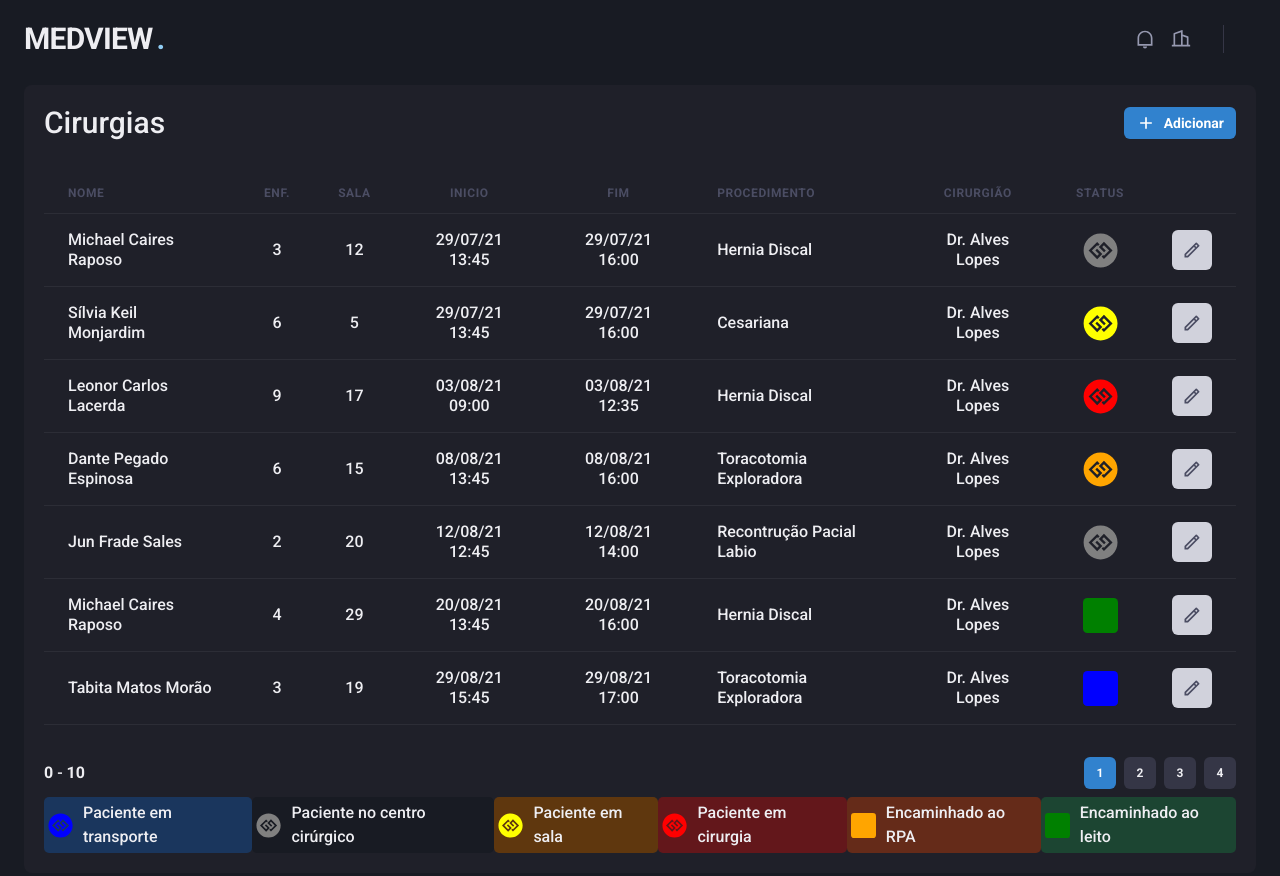
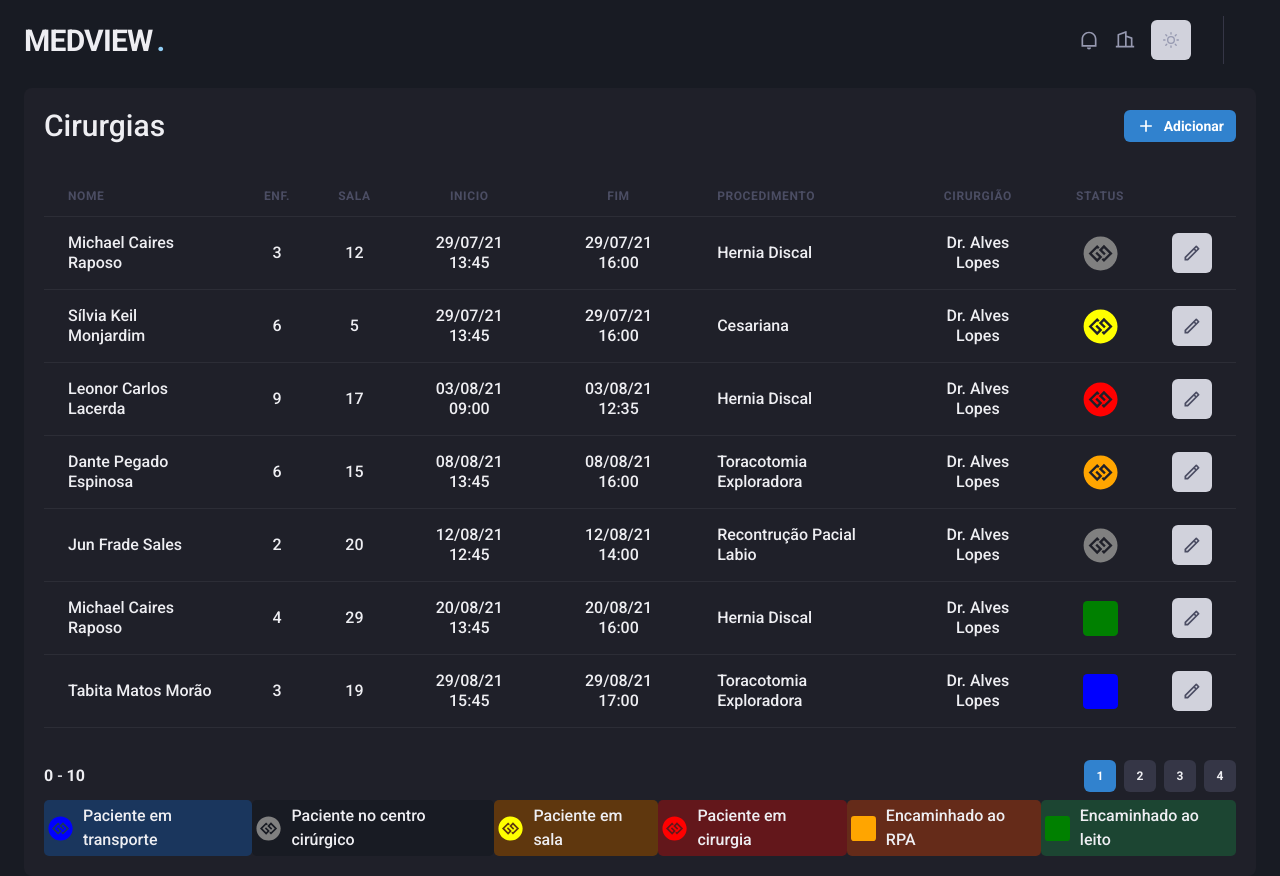
Before and after one commit to John-Cooper01/MEDVIEW, a Next.js app: page /dashboard in a window 1280 px wide. Built offline with nearby package versions, Linux system fonts and the light colour scheme.

Commit message:
addDarkMode 0.0.1v

```diff
--- a/package.json
+++ b/package.json
@@ -10,6 +10,7 @@
   },
   "dependencies": {
     "@chakra-ui/core": "^0.8.0",
+    "@chakra-ui/icons": "^1.0.14",
     "@chakra-ui/react": "^1.6.5",
     "@emotion/react": "^11.4.0",
     "@emotion/styled": "^11.3.0",
--- a/src/components/Header.tsx
+++ b/src/components/Header.tsx
@@ -1,7 +1,16 @@
-import { Flex, Text, HStack, Icon } from '@chakra-ui/react'
+import { Flex, Text, HStack, Icon, IconButton, useColorMode, useColorModeValue } from '@chakra-ui/react'
 import { RiNotificationLine, RiBuilding2Line } from 'react-icons/ri'
+import { SunIcon, MoonIcon } from '@chakra-ui/icons'
+
 
 export function Header() {
+
+  /*-------------------------------- THEMEDARK MODE ---------------------------------------*/
+  const { colorMode, toggleColorMode } = useColorMode()
+  const colorIcons = useColorModeValue('gray.300', 'black')
+  const colorText = useColorModeValue('gray.50', 'blue.200')
+  const color = useColorModeValue('blue.200', 'black')
+  /*---------------------------------------------------------------------------------------*/
   return (
     <Flex
       as='header'
@@ -18,13 +27,14 @@ export function Header() {
         fontWeight='bold'
         letterSpacing='tight'
         w='64'
+        color={colorText}
       >
         MEDVIEW
 
         <Text
           as='span'
           ml='1'
-          color='blue.200'
+          color={color}
         >
           .
         </Text>
@@ -43,8 +53,13 @@ export function Header() {
           borderRightWidth={1}
           borderColor='gray.700'
         >
-          <Icon as={RiNotificationLine} fontSize='20' />
-          <Icon as={RiBuilding2Line} fontSize='20' />
+          <Icon as={RiNotificationLine} color={colorIcons} fontSize='20' />
+          <Icon as={RiBuilding2Line} color={colorIcons} fontSize='20' />
+          <IconButton
+            aria-label='theme'
+            color={colorIcons}
+            icon={colorMode === 'light' ? <SunIcon /> : <MoonIcon />}
+            onClick={toggleColorMode} />
         </HStack>
       </Flex>
     </Flex>
--- a/src/pages/_app.tsx
+++ b/src/pages/_app.tsx
@@ -1,10 +1,11 @@
 import { AppProps } from 'next/app'
-import { ChakraProvider } from '@chakra-ui/react'
+import { ChakraProvider, ColorModeScript } from '@chakra-ui/react'
 import { theme } from '../styles/theme'
 
 function MyApp({ Component, pageProps }: AppProps) {
   return (
     <ChakraProvider theme={theme}>
+      <ColorModeScript initialColorMode={theme.config.initialColorMode} />
       <Component {...pageProps} />
     </ChakraProvider>
   )
--- a/src/styles/theme.ts
+++ b/src/styles/theme.ts
@@ -1,6 +1,14 @@
-import { extendTheme } from '@chakra-ui/react'
+import { extendTheme, ThemeConfig, useColorMode } from '@chakra-ui/react'
+import { mode } from '@chakra-ui/theme-tools'
+
+
+const config : ThemeConfig = {
+  initialColorMode: "light",
+  useSystemColorMode: false,
+}
 
 export const theme = extendTheme({
+  config,
   colors: {
     gray:{
     "900": "#181b23",
@@ -20,11 +28,11 @@ export const theme = extendTheme({
     body: 'Roboto',
   },
   styles: {
-    global: {
-      body: {
-        bg: 'gray.900',
+    global: (props) => ( {
+      body:  {
+        bg: mode('gray.900', 'gray.50')(props),
         color: 'gray.50'
       }
-    }
+    })
   }
 })
```
Also changed, not shown: 1 other file (tests, documents, lock files or other folders).
